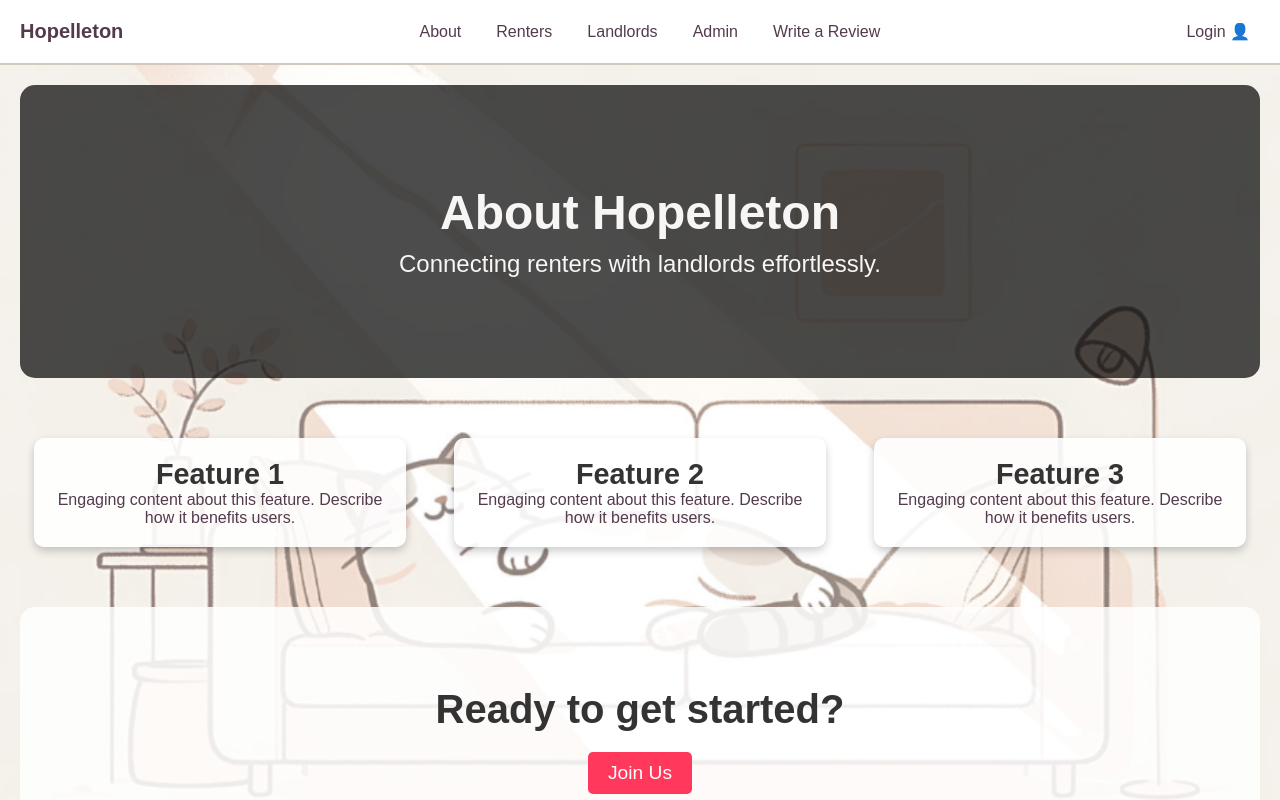
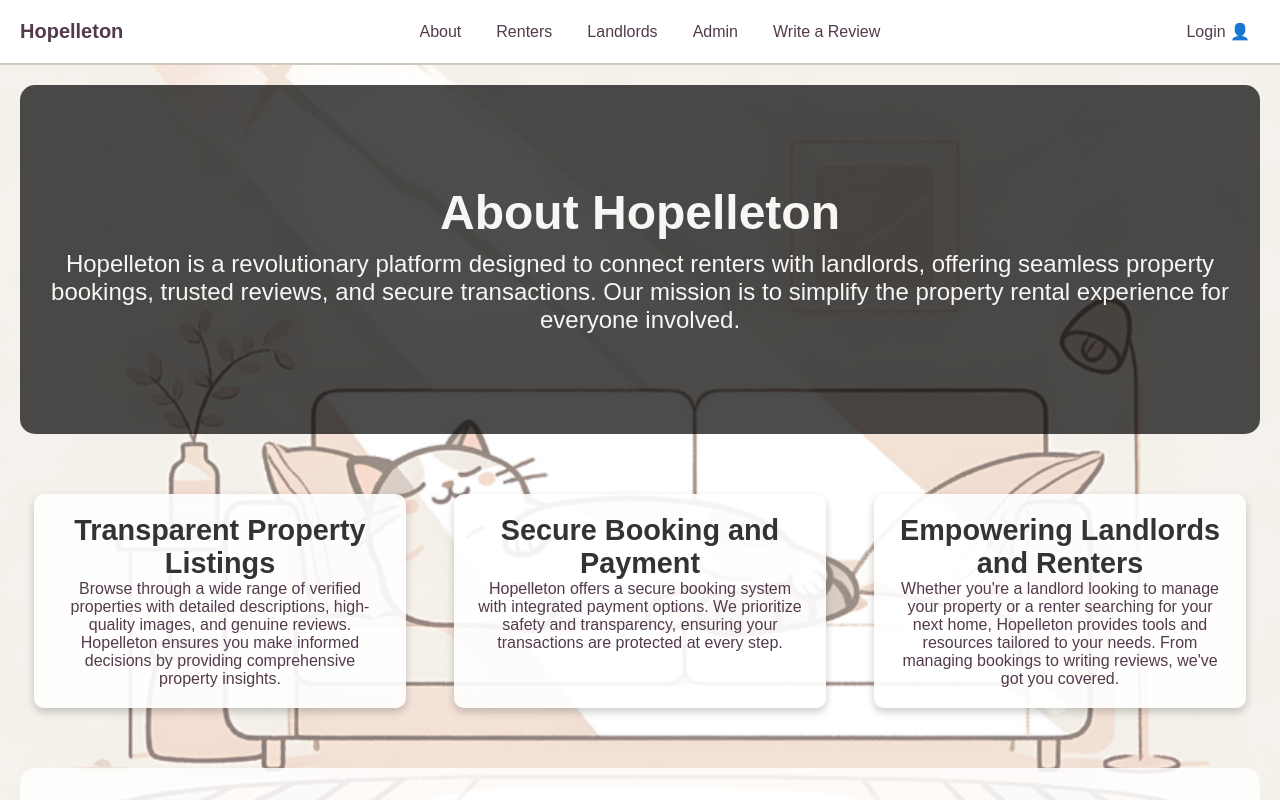
Before and after one commit to PsychCodez/Hopelleton, a React (Create React App) app in the folder frontend/: page /about in a window 1280 px wide. Shown: the top 800 px of the page. Built offline with nearby package versions, Linux system fonts and the light colour scheme.

Commit message:
Updated Css for The se Codes

```diff
--- a/frontend/public/index.html
+++ b/frontend/public/index.html
@@ -24,7 +24,7 @@
       work correctly both with client-side routing and a non-root public URL.
       Learn how to configure a non-root public URL by running `npm run build`.
     -->
-    <title>React App</title>
+    <title>Hopelleton</title>
   </head>
   <body>
     <noscript>You need to enable JavaScript to run this app.</noscript>
--- a/frontend/src/About.js
+++ b/frontend/src/About.js
@@ -4,28 +4,42 @@ import "./About.css";
 function About({ openModal }) {
   return (
     <div className="about-page">
+      {/* Hero Section */}
       <section className="hero-section">
         <h1>About Hopelleton</h1>
-        <p>Connecting renters with landlords effortlessly.</p>
+        <p>
+          Hopelleton is a revolutionary platform designed to connect renters with landlords, offering seamless property bookings, trusted reviews, and secure transactions. Our mission is to simplify the property rental experience for everyone involved.
+        </p>
       </section>
 
+      {/* Features Section */}
       <section className="feature-section">
         <div className="feature">
-          <h2>Feature 1</h2>
-          <p>Engaging content about this feature. Describe how it benefits users.</p>
+          <h2>Transparent Property Listings</h2>
+          <p>
+            Browse through a wide range of verified properties with detailed descriptions, high-quality images, and genuine reviews. Hopelleton ensures you make informed decisions by providing comprehensive property insights.
+          </p>
         </div>
         <div className="feature">
-          <h2>Feature 2</h2>
-          <p>Engaging content about this feature. Describe how it benefits users.</p>
+          <h2>Secure Booking and Payment</h2>
+          <p>
+            Hopelleton offers a secure booking system with integrated payment options. We prioritize safety and transparency, ensuring your transactions are protected at every step.
+          </p>
         </div>
         <div className="feature">
-          <h2>Feature 3</h2>
-          <p>Engaging content about this feature. Describe how it benefits users.</p>
+          <h2>Empowering Landlords and Renters</h2>
+          <p>
+            Whether you're a landlord looking to manage your property or a renter searching for your next home, Hopelleton provides tools and resources tailored to your needs. From managing bookings to writing reviews, we've got you covered.
+          </p>
         </div>
       </section>
 
+      {/* Call-to-Action Section */}
       <section className="cta-section">
-        <h2>Ready to get started?</h2>
+        <h2>Ready to join the future of property rentals?</h2>
+        <p>
+          Whether you're renting or listing, Hopelleton is your trusted partner in making the process effortless and reliable. Create an account today and experience the difference.
+        </p>
         <button className="cta-button" onClick={openModal}>
           Join Us
         </button>
--- a/frontend/src/App.css
+++ b/frontend/src/App.css
@@ -25,6 +25,8 @@ body, .App {
   padding: 20px;
   background-color: #ffffff; /* White background */
   border-bottom: 2px solid #d1c8be;
+  z-index: 1100; /* Higher than the modal */
+  position: relative;
 }
 
 .navbar .center-links {
@@ -107,15 +109,14 @@ body, .App {
   justify-content: center;
   font-size: 20px;
 }
+
+/* Modal Overlay */
 .modal {
   position: fixed;
   top: 0;
   left: 0;
   width: 100vw;
   height: 100vh;
-  display: flex;
-  align-items: center;
-  justify-content: center;
   background-color: rgba(0, 0, 0, 0.5);
   z-index: 1000;
 }
@@ -131,6 +132,7 @@ body, .App {
   display: flex;
   flex-direction: column;
   align-items: center;
+  z-index: 1050; /* Above the overlay */
 }
 
 .modal-content h2 {
@@ -176,6 +178,7 @@ body, .App {
 .modal-content button.close-modal:hover {
   color: #333;
 }
+
 .register-link {
   margin-top: 10px;
   color: #007aff; /* Link color */
@@ -187,6 +190,7 @@ body, .App {
 .register-link:hover {
   color: #005bb5; /* Darker color on hover */
 }
+
 .phone-input {
   display: flex;
   gap: 10px;
@@ -206,7 +210,6 @@ body, .App {
   margin-bottom: 10px;
 }
 
-
 .property-image {
   height: 200px;
   background-color: #ddd;
@@ -216,6 +219,7 @@ body, .App {
   padding: 10px;
   color: black;
 }
+
 .carousel-wrapper {
   position: relative;
   overflow: hidden;
--- a/frontend/src/Booking.css
+++ b/frontend/src/Booking.css
@@ -60,27 +60,9 @@
     margin: 0 10px;
   }
 
-  /* Booking Button */
-  .book-button {
-    padding: 12px 24px;
-    background-color: #007bff;
-    color: white;
-    font-size: 16px;
-    border: none;
-    border-radius: 5px;
-    cursor: pointer;
-    transition: background-color 0.3s;
-    width: 100%;
-    max-width: 200px;
-    margin-top: 20px;
-  }
-
-  .book-button:hover {
-    background-color: #0056b3;
-  }
-
   /* Booking Details */
   .booking-details {
+    color: black;
     margin-top: 30px;
     padding: 20px;
     background-color: #f9f9f9;
@@ -135,3 +117,44 @@
       max-width: none;
     }
   }
+/* Confirm Booking Button */
+.confirm-button {
+    padding: 14px 28px;
+    background-color: #28a745; /* Green color */
+    color: white;
+    font-size: 16px;
+    font-weight: bold;
+    border: none;
+    border-radius: 8px;
+    cursor: pointer;
+    transition: all 0.3s ease;
+    box-shadow: 0 4px 6px rgba(0, 0, 0, 0.1); /* Subtle shadow */
+    width: 100%;
+    max-width: 250px;
+    margin: 20px auto;
+    text-align: center;
+    display: block;
+}
+
+/* Hover Effect */
+.confirm-button:hover {
+    background-color: #218838; /* Darker green */
+    box-shadow: 0 6px 8px rgba(0, 0, 0, 0.15); /* Deeper shadow */
+    transform: translateY(-2px); /* Lift effect */
+}
+
+/* Active State */
+.confirm-button:active {
+    background-color: #1e7e34; /* Darkest green */
+    box-shadow: 0 3px 5px rgba(0, 0, 0, 0.2); /* Smaller shadow */
+    transform: translateY(1px); /* Slight press effect */
+}
+
+/* Disabled State */
+.confirm-button:disabled {
+    background-color: #cccccc; /* Light gray */
+    color: #666666; /* Dark gray */
+    cursor: not-allowed;
+    box-shadow: none;
+    transform: none;
+}
--- a/frontend/src/BookingPage.js
+++ b/frontend/src/BookingPage.js
@@ -1,5 +1,6 @@
 import React, { useState } from 'react';
 import axios from 'axios'; // Import axios for API calls
+import "./Booking.css"
 
 function Booking() {
   const [destination, setDestination] = useState('');
@@ -40,7 +41,7 @@ function Booking() {
     console.log('Booking data:', bookingData); // Log the data to see it
 
     // Make the POST request to create the booking
-    axios.post('http://localhost:5000/bookings', bookingData)
+    axios.post('http://localhost:5000/bookings/', bookingData)
       .then((response) => {
         console.log('Booking confirmed:', response.data);
 
@@ -132,7 +133,7 @@ function Booking() {
           </button>
         </div>
       ) : (
-        <button onClick={handleBook} className="book-button">Confirm Booking</button>
+        <button onClick={handleBook} className="confirm-button">Confirm Booking</button>
       )}
     </div>
   );
--- a/frontend/src/WriteReview.css
+++ b/frontend/src/WriteReview.css
@@ -2,11 +2,18 @@
     color: black;
     margin: 20px auto;
     max-width: 600px;
+    background-color: white; /* Add white background */
+    border: 1px solid #ccc;  /* Add border for clarity */
+    border-radius: 10px;     /* Rounded corners for a modern look */
+    box-shadow: 0 4px 6px rgba(0, 0, 0, 0.1); /* Add shadow for depth */
+    padding: 20px;          /* Add internal spacing */
   }
 
   .write-review h1 {
     text-align: center;
     margin-bottom: 20px;
+    font-size: 24px;
+    color: #333; /* Slightly darker color for better visibility */
   }
 
   .write-review .form-group {
@@ -25,6 +32,11 @@
     padding: 10px;
     border: 1px solid #ccc;
     border-radius: 5px;
+    background-color: #f9f9f9; /* Light background for inputs */
+  }
+
+  .write-review .form-group textarea {
+    resize: vertical; /* Allow resizing only vertically */
   }
 
   .write-review .submit-button {
```
